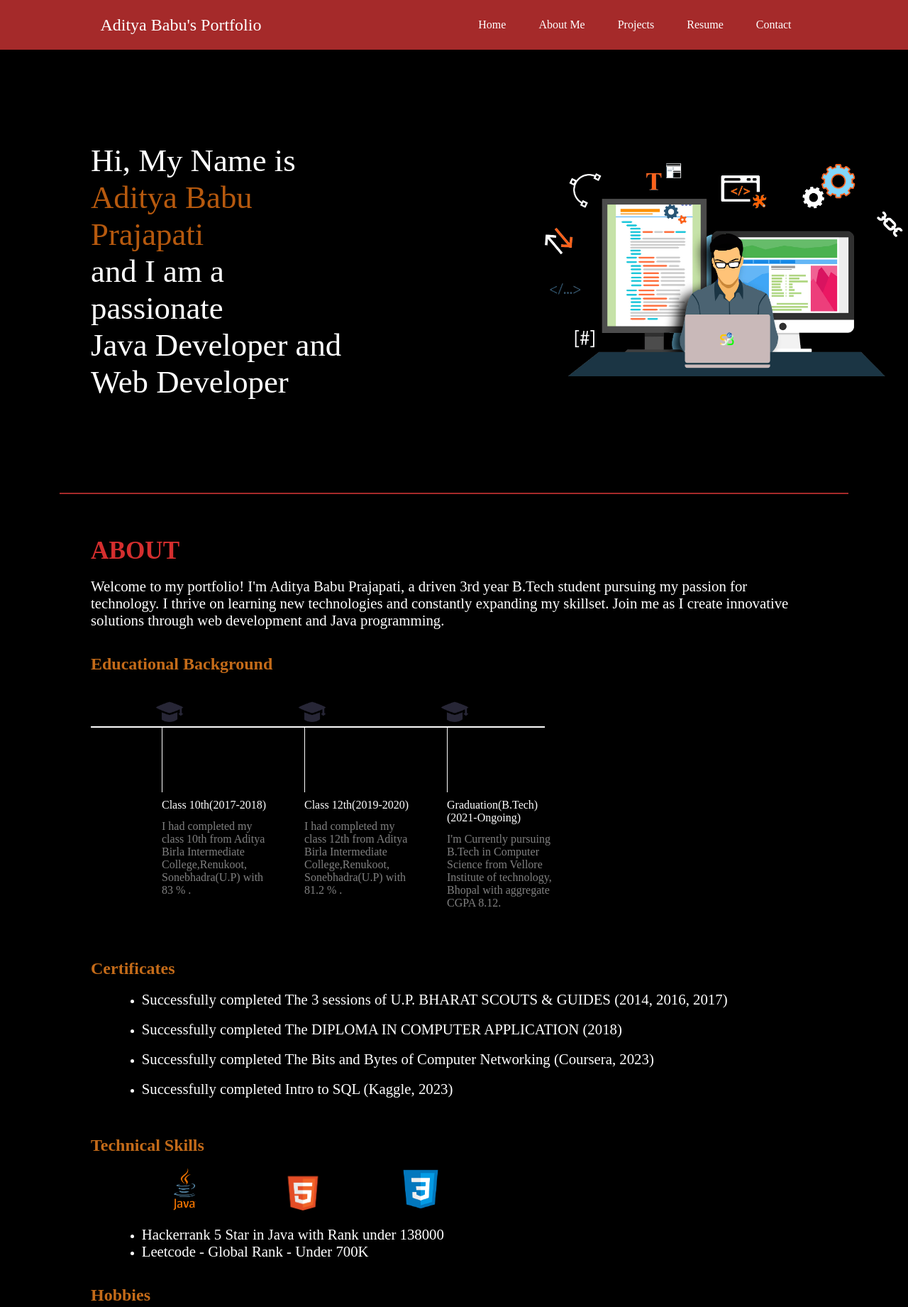
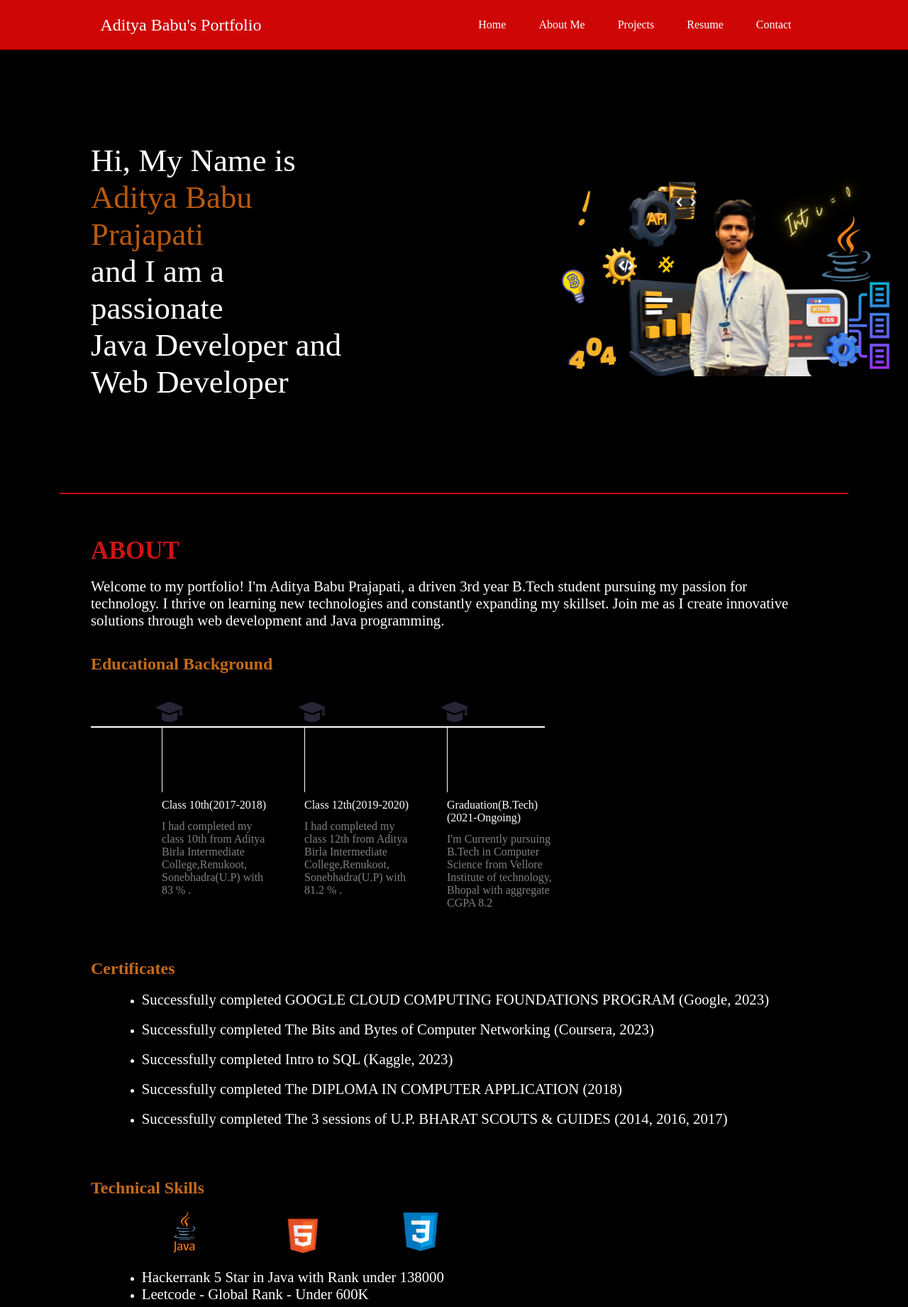
Before and after one commit to adityaprajapati10/Myportfolio.github.io, a plain HTML site: page index.html in a window 1280 px wide. Shown: the top 1841 px of the page at 71% size. Drawn offline with Linux system fonts and the light colour scheme.

Commit message:
Update index.html

```diff
--- a/index.html
+++ b/index.html
@@ -22,7 +22,7 @@
             justify-content: space-around;
             align-items: center;
             height: 70px;
-            background-color: brown;
+            background-color: rgb(206, 6, 6);
             /* position: fixed;
             top: 0;
             left: 0;
@@ -55,7 +55,7 @@
             border: 0;
             height: 1.5px;
             margin: 60px 84px;
-            background-color: brown;
+            background-color: rgb(206, 6, 6);
         }
 
 
@@ -95,7 +95,7 @@
 
         .secondSection h1 {
             font-size: 2.2rem;
-            color: rgb(212, 46, 46);
+            color: rgb(204, 20, 20);
         }
 
         .secondSection p {
@@ -166,7 +166,7 @@
 
         .thirdSection h1 {
             font-size: 2.2rem;
-            color: rgb(212, 46, 46);
+            color: rgb(204, 20, 20);
         }
 
         .thirdSection p {
@@ -196,7 +196,7 @@
 
         .forthSection h1 {
             font-size: 2.2rem;
-            color: rgb(212, 46, 46);
+            color: rgb(204, 20, 20);
         }
 
         .forthSection .contact_icon {
@@ -214,7 +214,7 @@
         }
 
         footer {
-            background-color: rgb(233, 76, 76);
+            background-color: rgb(206, 6, 6);
 
         }
 
@@ -257,7 +257,7 @@
                 <div>Web Developer</div>
             </div>
             <div class="rigthSection">
-                <img src="ABP.png" height="300px">
+                <img src="ABP (3).png" height="300px">
             </div>
         </section>
 
@@ -303,7 +303,7 @@
                     </div>
                     <div class="Tenth-desc">
                         I'm Currently pursuing B.Tech in Computer Science from Vellore Institute of technology, Bhopal
-                        with aggregate CGPA 8.12.
+                        with aggregate CGPA 8.2
                     </div>
                 </div>
 
@@ -317,16 +317,8 @@
                 <ul>
                     <li>
                         <p>
-                            Successfully completed The 3 sessions of U.P. BHARAT SCOUTS & GUIDES (2014, 2016, 2017)
-                        </p>
+                            Successfully completed GOOGLE CLOUD COMPUTING FOUNDATIONS PROGRAM (Google, 2023)</p>
                     </li><br>
-
-                    <li>
-                        <p>
-                            Successfully completed The DIPLOMA IN COMPUTER APPLICATION (2018)
-                        </p>
-                    </li><br>
-
                     <li>
                         <p>
                             Successfully completed The Bits and Bytes of Computer Networking (Coursera, 2023)</p>
@@ -335,7 +327,17 @@
                     <li>
                         <p>
                             Successfully completed Intro to SQL (Kaggle, 2023)</p>
-                    </li><br><br><br>
+                    </li><br>
+                    <li>
+                        <p>
+                            Successfully completed The DIPLOMA IN COMPUTER APPLICATION (2018)
+                        </p>
+                    </li><br>
+                    <li>
+                        <p>
+                            Successfully completed The 3 sessions of U.P. BHARAT SCOUTS & GUIDES (2014, 2016, 2017)
+                        </p>
+                    </li><br><br><br><br>
 
                 </ul>
             </div>
@@ -352,7 +354,7 @@
                         <p>Hackerrank 5 Star in Java with Rank under 138000</p>
                     </li>
                     <li>
-                        <p>Leetcode - Global Rank - Under 700K</p>
+                        <p>Leetcode - Global Rank - Under 600K</p>
                     </li>
                 </ul><br><br>
             </div>
```
